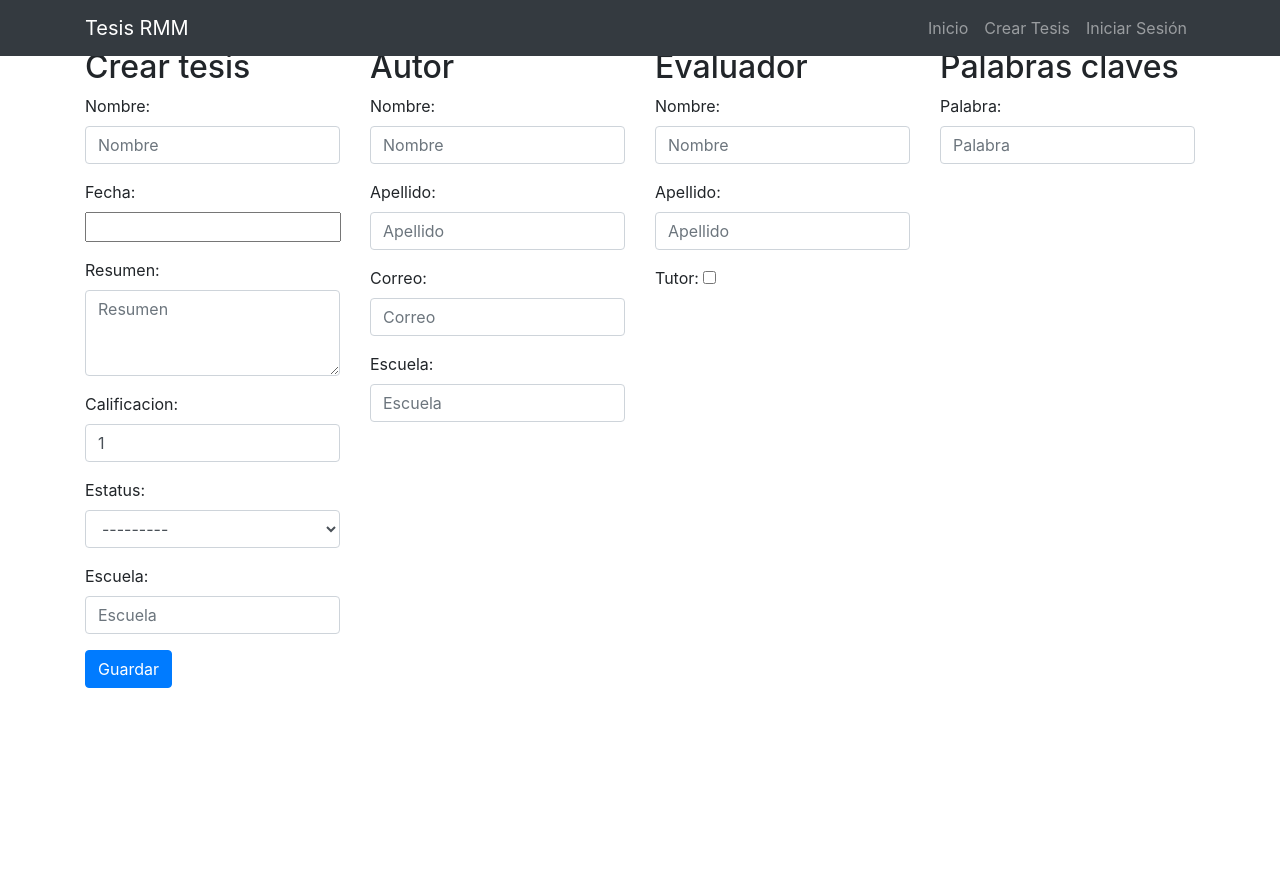
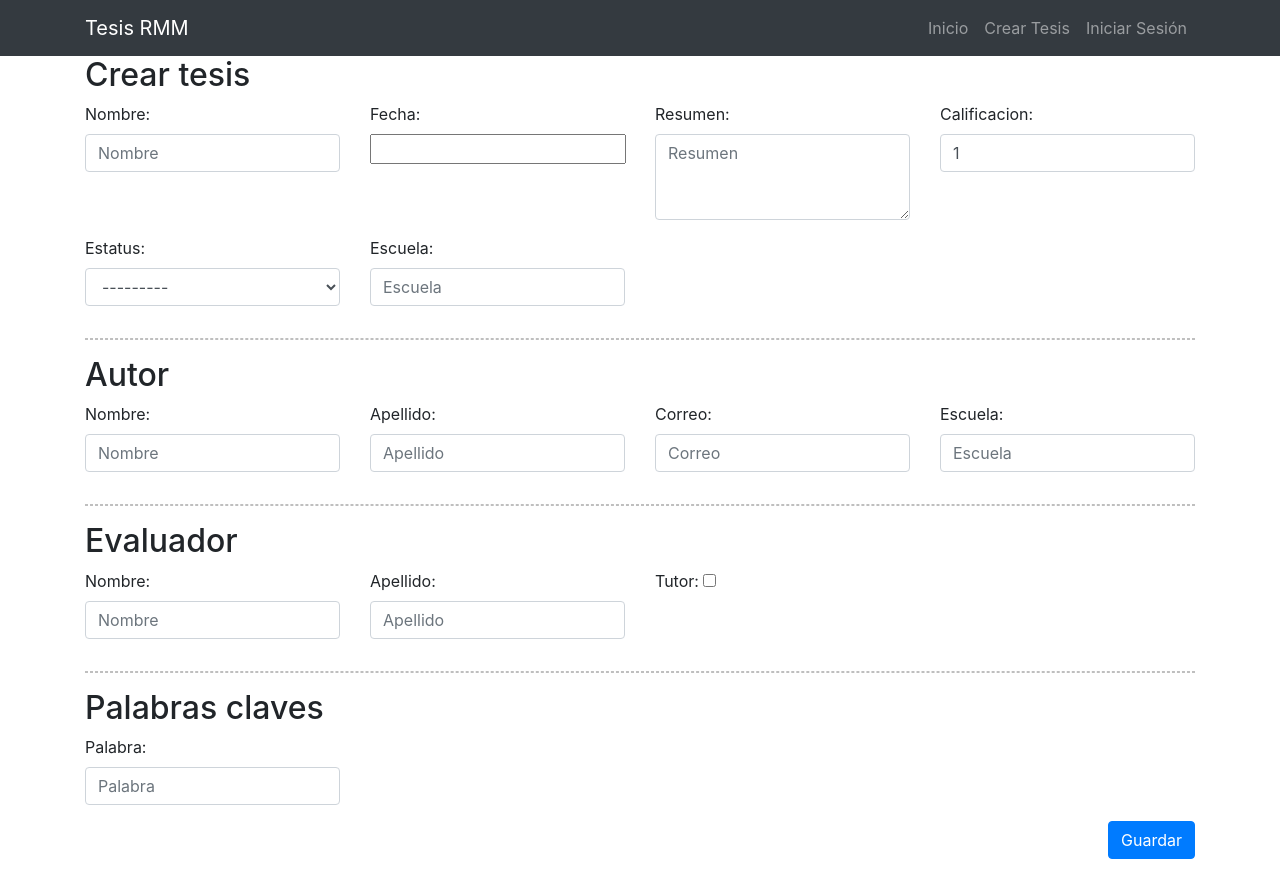
Before and after one commit to ManuEspinoza/ProyectoPython, a Django app: page /tesis/create/ in a window 1280 px wide. Before the commit the page ends 688 px from the top, so only its background shows below. Run offline with Django 3.2, Linux system fonts and the light colour scheme; some libraries are stand-ins or nearby versions.

Commit message:
Nueva interfaz para crear tesis

```diff
--- a/static/Styles/global.css
+++ b/static/Styles/global.css
@@ -6,3 +6,8 @@
 	border-radius: 10px;
 	box-shadow: 0px 0px 10px 0px
 }
+.divisor{
+	color: #bfbfbf;
+	height: 0px;
+	border:0.5px dashed;
+}
--- a/tesisrmm/templates/tesisrmm/base.html
+++ b/tesisrmm/templates/tesisrmm/base.html
@@ -1,3 +1,4 @@
+{% load static from staticfiles %}
 <!doctype html>
 <html lang="en">
   <head>
@@ -7,6 +8,7 @@
     <script src="https://code.jquery.com/jquery-3.3.1.slim.min.js" integrity="sha384-q8i/X+965DzO0rT7abK41JStQIAqVgRVzpbzo5smXKp4YfRvH+8abtTE1Pi6jizo" crossorigin="anonymous"></script>
     <script src="https://cdnjs.cloudflare.com/ajax/libs/popper.js/1.14.7/umd/popper.min.js" integrity="sha384-UO2eT0CpHqdSJQ6hJty5KVphtPhzWj9WO1clHTMGa3JDZwrnQq4sF86dIHNDz0W1" crossorigin="anonymous"></script>
     <script src="https://stackpath.bootstrapcdn.com/bootstrap/4.3.1/js/bootstrap.min.js" integrity="sha384-JjSmVgyd0p3pXB1rRibZUAYoIIy6OrQ6VrjIEaFf/nJGzIxFDsf4x0xIM+B07jRM" crossorigin="anonymous"></script>
+    <link rel="stylesheet" type="text/css" href="{% static 'Styles/global.css' %}">
     <title>Tesis RMM</title>
     {% block head %}
     {% endblock %}
--- a/tesisrmm/templates/tesisrmm/create.html
+++ b/tesisrmm/templates/tesisrmm/create.html
@@ -3,45 +3,70 @@
 {{ tesisform.media }}
 {% endblock %}
 {% block content %}
-<form method="POST">{% csrf_token %}
+<form style="margin-top:5%" method="POST">{% csrf_token %}
     <div class="row">
-        <div class="col-3">
+        <div class="col-12">
             <h2>Crear tesis</h2>
+        </div>
+    </div>
+    <div class="row">
             {% for field in tesisform %}
+            <div class="col-3">
                 <div class="form-group">
                     {{ field.label_tag }}
                     {{ field }}
                 </div>
+            </div>
             {% endfor %}
+    </div>
+    <hr class="divisor" />
+    <div class="row">
+        <div class="col-12">
+            <h2>Autor</h2>
         </div>
-        <div class="col-3">
-            <h2>Autor</h2>
+    </div>
+    <div class="row">
             {% for field in autorform %}
+            <div class="col-3">
                 <div class="form-group">
                     {{ field.label_tag }}
                     {{ field }}
                 </div>
+            </div>
             {% endfor %}
+    </div>
+    <hr class="divisor" />
+    <div class="row">
+        <div class="col-12">
+            <h2>Evaluador</h2>
         </div>
-        <div class="col-3">
-            <h2>Evaluador</h2>
+    </div>
+    <div class="row">
             {% for field in evaluadorform %}
+            <div class="col-3">
                 <div class="form-group">
                     {{ field.label_tag }}
                     {{ field }}
                 </div>
+            </div>
             {% endfor %}
+    </div>
+    <hr class="divisor" />
+    <div class="row">
+        <div class="col-12">
+            <h2>Palabras claves</h2>
         </div>
-        <div class="col-3">
-            <h2>Palabras claves</h2>
+    </div>
+    <div class="row">
             {% for field in palabraform %}
+            <div class="col-3">
                 <div class="form-group">
                     {{ field.label_tag }}
                     {{ field }}
                 </div>
+            </div>
             {% endfor %}
-        </div>
     </div>
-    <button type="submit" class="btn btn-primary">Guardar</button>
+    <button type="submit" style="margin-bottom:2%" class="btn btn-primary float-right">Guardar</button>
 </form>
 {% endblock %}
```
Also changed, not shown: templates/registration/login.html (+1 -29 lines).
